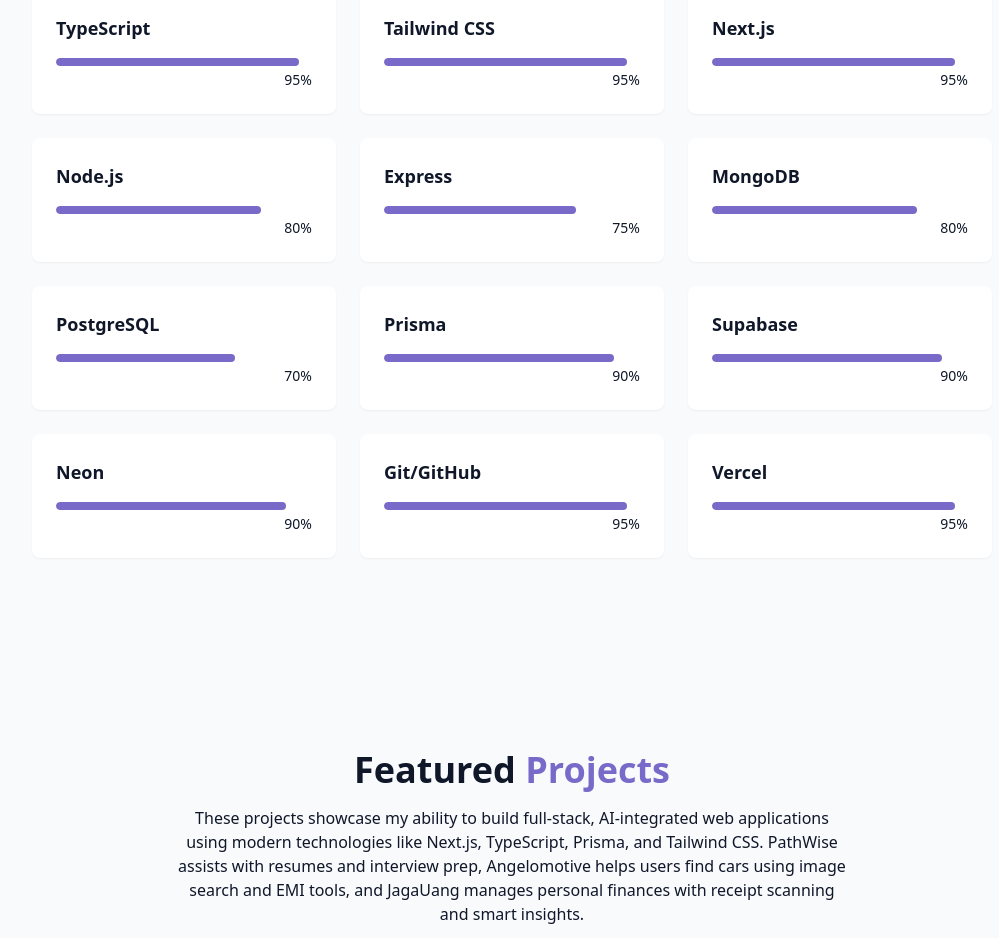
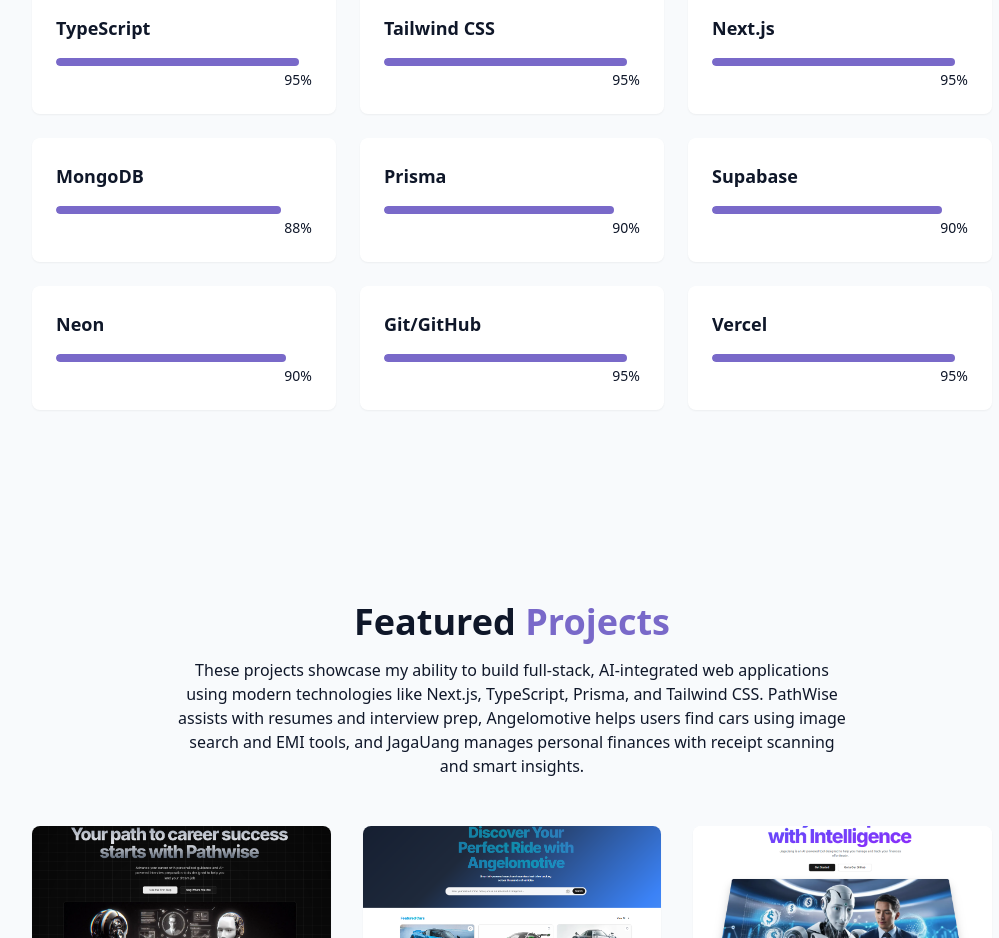
Before and after one commit to yehezkielwinatali/portofolio1, a React (Vite) app: page / in a window 1280 px wide. Shown: the part 1960-2898 px from the top of the page, without its empty margins (128-1127 px from the left). Built offline with nearby package versions, Linux system fonts and the light colour scheme.

Commit message:
changing skills

```diff
--- a/src/components/Skills.jsx
+++ b/src/components/Skills.jsx
@@ -7,10 +7,7 @@
   { name: "TypeScript", level: 95, category: "frontend" },
   { name: "Tailwind CSS", level: 95, category: "frontend" },
   { name: "Next.js", level: 95, category: "frontend" },
-  { name: "Node.js", level: 80, category: "backend" },
-  { name: "Express", level: 75, category: "backend" },
-  { name: "MongoDB", level: 80, category: "backend" },
-  { name: "PostgreSQL", level: 70, category: "backend" },
+  { name: "MongoDB", level: 88, category: "backend" },
   { name: "Prisma", level: 90, category: "backend" },
   { name: "Supabase", level: 90, category: "backend" },
   { name: "Neon", level: 90, category: "backend" },
```
